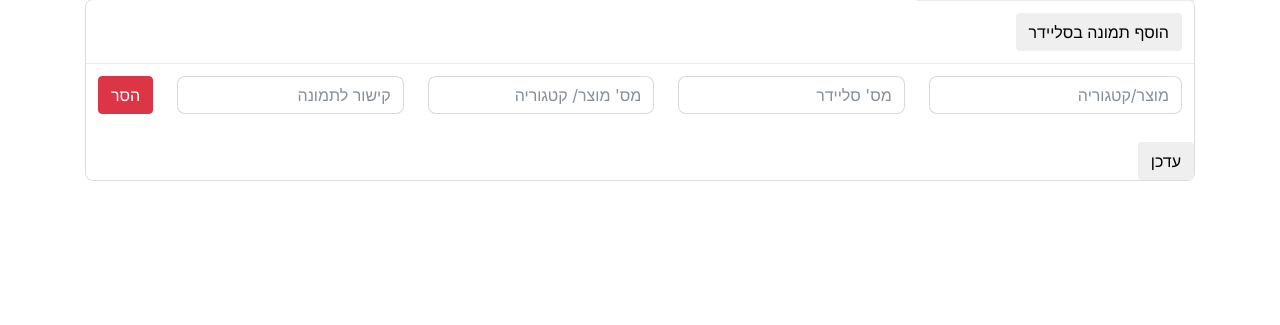
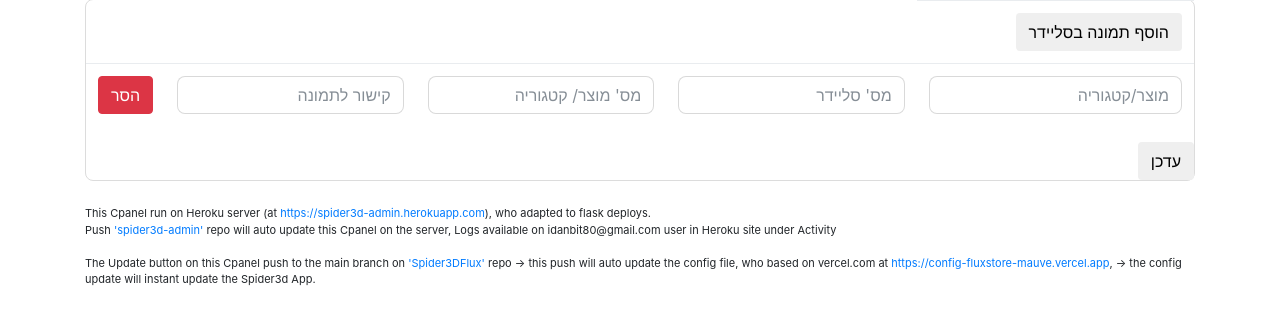
Before and after one commit to idan054/spider3d-Admin, a Flask app: template templates/form_design/index.html in a window 1280 px wide. Shown: the part 140-465 px from the top of the page. Run offline with Flask 2, Linux system fonts and the light colour scheme; the template is opened without the code that fills it, so the values that code supplies are empty; some libraries are stand-ins or nearby versions.

```diff
--- a/templates/form_design/index.html
+++ b/templates/form_design/index.html
@@ -52,6 +52,11 @@
             <!--            <input type="submit" value="Submit">-->
       </div>
     </form>
+    <br>
+      <p style="font-size:11px" dir="ltr">This Cpanel run on Heroku server (at <a href="http://www.stopsweats.org">https://spider3d-admin.herokuapp.com</a>), who adapted to flask deploys. <br/>
+          Push <a href="https://github.com/idan054/spider3d-Admin">'spider3d-admin'</a> repo will auto update this Cpanel on the server, Logs available on idanbit80@gmail.com user in Heroku site under Activity <br/>
+          <br>
+          The Update button on this Cpanel push to the main branch on <a href="https://github.com/idan054/spider3DFlux">'Spider3DFlux'</a> repo → this push will auto update the config file, who based on vercel.com at <a href="https://config-fluxstore-mauve.vercel.app">https://config-fluxstore-mauve.vercel.app</a>, → the config update will instant update the Spider3d App.</p>
 </div>
 <!-- partial -->
 <!--  <script src='https://cdnjs.cloudflare.com/ajax/libs/jquery/3.2.1/jquery.min.js'></script><script  src="script.js"></script>-->
```
